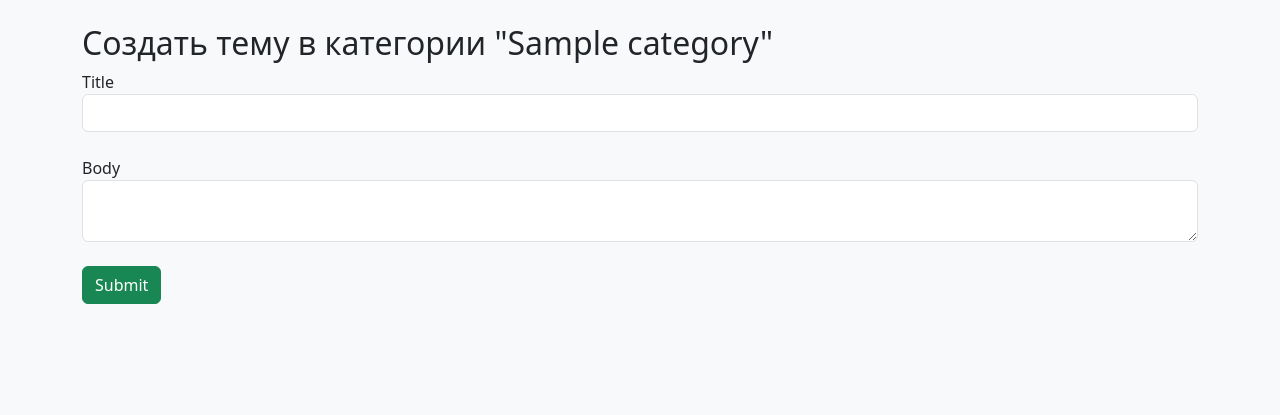
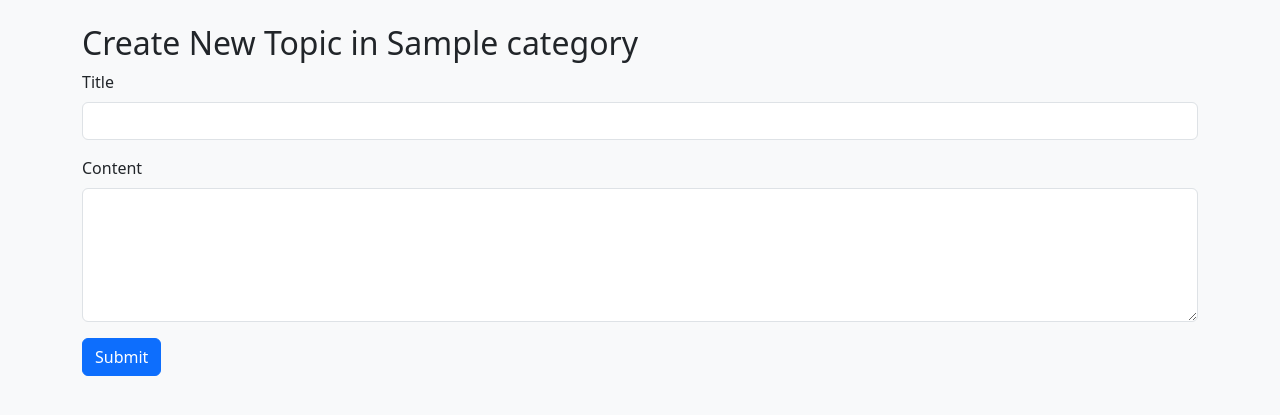
Before and after one commit to itbortnik/forum, a Python web app: template templates/create_topic.html in a window 1280 px wide. Shown: the part 56-471 px from the top of the page. Run offline with Jinja, Linux system fonts and the light colour scheme; the template is opened without the code that fills it: most values are stand-ins (such as "Sample title", 1, 10 or a date in 2020); form fields are guessed from the names that the template uses; some libraries are stand-ins or nearby versions.

Commit message:
Update create_topic.html

```diff
--- a/templates/create_topic.html
+++ b/templates/create_topic.html
@@ -1,11 +1,17 @@
-{% extends 'base.html' %}
+{% extends "base.html" %}
 
 {% block content %}
-  <h2>Создать тему в категории "{{ category.title }}"</h2>
-  <form method="POST">
-    {{ form.hidden_tag() }}
-    {{ form.title.label }} {{ form.title(class="form-control") }}<br>
-    {{ form.body.label }} {{ form.body(class="form-control") }}<br>
-    {{ form.submit(class="btn btn-success") }}
-  </form>
+    <h2>Create New Topic in {{ category.name }}</h2>
+    <form method="POST">
+        {{ form.hidden_tag() }}
+        <div class="mb-3">
+            {{ form.title.label(class="form-label") }}
+            {{ form.title(class="form-control") }}
+        </div>
+        <div class="mb-3">
+            {{ form.content.label(class="form-label") }}
+            {{ form.content(class="form-control", rows=5) }}
+        </div>
+        {{ form.submit(class="btn btn-primary") }}
+    </form>
 {% endblock %}
```
